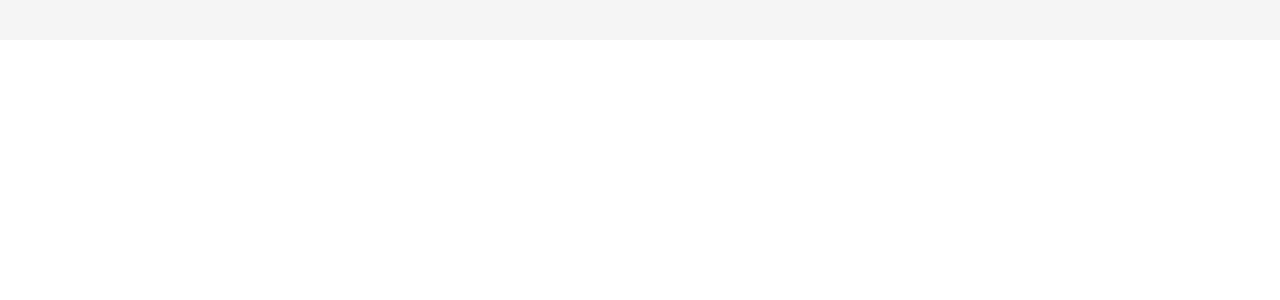
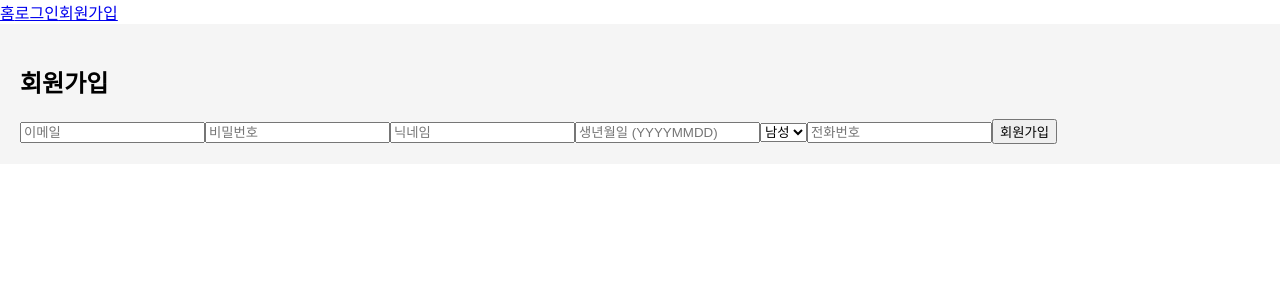
Before and after one commit to RaymondYoon/frontend-lab, a React (Create React App) app: page /signup in a window 1280 px wide. Before the commit this address had no page. Shown: the top 300 px of the page. Built offline with nearby package versions, Linux system fonts and the light colour scheme.

Commit message:
로그인, 회원가입 기능 추가

```diff
--- a/src/App.js
+++ b/src/App.js
@@ -1,16 +1,22 @@
-import React from 'react';
-import { BrowserRouter as Router, Route, Routes } from 'react-router-dom';
-import Home from './components/Home';
-import Post from './components/Post';
-import './App.css';
+import React from "react";
+import { BrowserRouter as Router, Route, Routes } from "react-router-dom";
+import Home from "./pages/Home";
+import Post from "./pages/Post";
+import Signup from "./pages/Signup";
+import Login from "./pages/Login";
+import NavBar from "./components/NavBar";
+import "./styles/App.css";
 
 function App() {
   return (
     <Router>
+      <NavBar />
       <div className="App">
         <Routes>
           <Route path="/" element={<Home />} />
           <Route path="/post/:id" element={<Post />} />
+          <Route path="/signup" element={<Signup />} />
+          <Route path="/login" element={<Login />} />
         </Routes>
       </div>
     </Router>
--- /dev/null
+++ b/src/api/api.js
@@ -0,0 +1,22 @@
+import axios from "axios";
+
+const API_BASE_URL = "http://localhost:8080";
+
+// ✅ 공통 API 인스턴스 생성
+const api = axios.create({
+  baseURL: API_BASE_URL,
+  headers: {
+    "Content-Type": "application/json",
+  },
+});
+
+// ✅ JWT 토큰을 자동으로 포함하는 함수
+api.interceptors.request.use((config) => {
+  const token = localStorage.getItem("token");
+  if (token) {
+    config.headers.Authorization = `Bearer ${token}`;
+  }
+  return config;
+});
+
+export default api;
--- a/src/components/CreatePost.js
+++ b/src/components/CreatePost.js
@@ -1,18 +1,22 @@
-import React, { useState } from 'react';
+import React, { useState } from "react";
 
 const CreatePost = ({ addPost }) => {
-  const [title, setTitle] = useState('');
-  const [content, setContent] = useState('');
+  const [title, setTitle] = useState("");
+  const [content, setContent] = useState("");
 
   const handleSubmit = (e) => {
     e.preventDefault();
+    if (!title || !content) {
+      alert("제목과 내용을 입력해주세요.");
+      return;
+    }
     addPost({ title, content });
-    setTitle('');
-    setContent('');
+    setTitle("");
+    setContent("");
   };
 
   return (
-    <form onSubmit={handleSubmit} style={{ marginBottom: '30px' }}>
+    <form onSubmit={handleSubmit} style={{ marginBottom: "30px" }}>
       <h2>새 게시글 작성</h2>
       <input
         type="text"
@@ -20,16 +24,16 @@ const CreatePost = ({ addPost }) => {
         value={title}
         onChange={(e) => setTitle(e.target.value)}
         required
-        style={{ width: '100%', padding: '10px', marginBottom: '10px' }}
+        style={{ width: "100%", padding: "10px", marginBottom: "10px" }}
       />
       <textarea
         placeholder="내용을 입력하세요"
         value={content}
         onChange={(e) => setContent(e.target.value)}
         required
-        style={{ width: '100%', padding: '10px', height: '100px', marginBottom: '10px' }}
+        style={{ width: "100%", padding: "10px", height: "100px", marginBottom: "10px" }}
       />
-      <button type="submit" style={{ padding: '10px 20px' }}>게시글 등록</button>
+      <button type="submit" style={{ padding: "10px 20px" }}>게시글 등록</button>
     </form>
   );
 };
--- a/src/components/Home.js
+++ /dev/null
@@ -1,55 +0,0 @@
-import React, { useState, useEffect } from 'react';
-import { Link } from 'react-router-dom';
-import axios from 'axios';
-import CreatePost from './CreatePost';
-
-const Home = () => {
-  const [posts, setPosts] = useState([]);
-
-  useEffect(() => {
-    axios.get('http://localhost:8080/posts')
-      .then(response => setPosts(response.data))
-      .catch(error => console.error("Error fetching posts:", error));
-  }, []);
-
-  const addPost = (newPost) => {
-    axios.post('http://localhost:8080/posts', newPost)
-      .then(response => setPosts(prevPosts => [response.data, ...prevPosts]))
-      .catch(error => console.error("Error adding post:", error));
-  };
-
-  const deletePost = (id) => {
-    axios.delete(`http://localhost:8080/posts/${id}`)
-      .then(() => setPosts(prevPosts => prevPosts.filter(post => post.id !== id)))
-      .catch(error => console.error("Error deleting post:", error));
-  };
-
-  return (
-    <div className="App">
-      <nav className="nav-links">
-        <Link to="/login">로그인</Link>
-        <Link to="/signup">회원가입</Link>
-      </nav>
-
-      <h1 className="board-title">게시판</h1>
-
-      <CreatePost addPost={addPost} />
-
-      <div className="posts-container">
-        {posts.length > 0 ? posts.map(post => (
-          <div key={post.id} className="post-item">
-            <h2>
-              <Link to={`/post/${post.id}`}>{post.title}</Link>
-            </h2>
-            <p>{post.content.substring(0, 100)}...</p>
-            <button onClick={() => deletePost(post.id)} style={{ marginTop: '10px' }}>
-              삭제
-            </button>
-          </div>
-        )) : <p>게시글이 없습니다.</p>}
-      </div>
-    </div>
-  );
-};
-
-export default Home;
--- /dev/null
+++ b/src/components/NavBar.js
@@ -0,0 +1,47 @@
+import React, { useEffect, useState } from "react";
+import { Link } from "react-router-dom";
+import api from "../api/api";
+
+const NavBar = () => {
+  const [nickname, setNickname] = useState("");
+
+  useEffect(() => {
+    const fetchUserInfo = async () => {
+      try {
+        const response = await api.get("/auth/userinfo");
+        setNickname(response.data.nickname); // 닉네임 설정
+      } catch (error) {
+        console.error("사용자 정보를 불러오지 못했습니다.", error);
+      }
+    };
+
+    if (localStorage.getItem("token")) {
+      fetchUserInfo();
+    }
+  }, []);
+
+  const handleLogout = () => {
+    localStorage.removeItem("token"); // 토큰 삭제
+    setNickname(""); // 닉네임 초기화
+    window.location.reload(); // 새로고침
+  };
+
+  return (
+    <nav>
+      <Link to="/">홈</Link>
+      {nickname ? (
+        <>
+          <span>안녕하세요, {nickname}님!</span>
+          <button onClick={handleLogout}>로그아웃</button>
+        </>
+      ) : (
+        <>
+          <Link to="/login">로그인</Link>
+          <Link to="/signup">회원가입</Link>
+        </>
+      )}
+    </nav>
+  );
+};
+
+export default NavBar;
--- /dev/null
+++ b/src/pages/Home.js
@@ -0,0 +1,67 @@
+import React, { useEffect, useState } from "react";
+import { Link } from "react-router-dom";
+import api from "../api/api";
+import CreatePost from "../components/CreatePost";
+
+const Home = () => {
+  const [posts, setPosts] = useState([]);
+  const [nickname, setNickname] = useState("");
+
+  useEffect(() => {
+    // 게시글 목록 불러오기
+    api.get("/posts")
+      .then(response => setPosts(response.data))
+      .catch(error => console.error("게시글을 불러오지 못했습니다.", error));
+
+    // 로그인한 사용자 정보 불러오기
+    const fetchUser = async () => {
+      try {
+        const response = await api.get("/auth/userinfo");
+        setNickname(response.data.nickname);
+      } catch (error) {
+        console.error("사용자 정보를 불러오지 못했습니다.", error);
+      }
+    };
+
+    if (localStorage.getItem("token")) {
+      fetchUser();
+    }
+  }, []);
+
+  // ✅ 게시글 추가 함수 정의
+  const addPost = async (newPost) => {
+    try {
+      const response = await api.post("/posts", newPost);
+      setPosts(prevPosts => [response.data, ...prevPosts]); // 새 게시글 추가
+    } catch (error) {
+      console.error("게시글 추가 실패:", error);
+    }
+  };
+
+  return (
+    <div>
+      <h1>게시판</h1>
+      {nickname && <h2>안녕하세요, {nickname}님!</h2>}
+
+      {/* ✅ addPost를 CreatePost에 전달 */}
+      <CreatePost addPost={addPost} />
+
+      <div>
+        {posts.length > 0 ? (
+          posts.map(post => (
+            <div key={post.id}>
+              <h2>
+                <Link to={`/post/${post.id}`}>{post.title}</Link>
+              </h2>
+              <p>{post.content.substring(0, 100)}...</p>
+            </div>
+          ))
+        ) : (
+          <p>게시글이 없습니다.</p>
+        )}
+      </div>
+    </div>
+  );
+};
+
+export default Home;
--- /dev/null
+++ b/src/pages/Login.js
@@ -0,0 +1,37 @@
+import React, { useState } from "react";
+import { useNavigate } from "react-router-dom";
+import api from "../api/api"; // ✅ API 호출 정리
+
+const Login = () => {
+  const [formData, setFormData] = useState({ email: "", password: "" });
+  const navigate = useNavigate();
+
+  const handleChange = (e) => {
+    setFormData({ ...formData, [e.target.name]: e.target.value });
+  };
+
+  const handleSubmit = async (e) => {
+    e.preventDefault();
+    try {
+      const response = await api.post("/auth/login", formData);
+      localStorage.setItem("token", response.data.token); // ✅ JWT 저장
+      alert("로그인 성공!");
+      navigate("/");
+    } catch (error) {
+      alert("로그인 실패: " + (error.response?.data?.message || "오류 발생"));
+    }
+  };
+
+  return (
+    <div>
+      <h2>로그인</h2>
+      <form onSubmit={handleSubmit}>
+        <input type="email" name="email" placeholder="이메일" value={formData.email} onChange={handleChange} required />
+        <input type="password" name="password" placeholder="비밀번호" value={formData.password} onChange={handleChange} required />
+        <button type="submit">로그인</button>
+      </form>
+    </div>
+  );
+};
+
+export default Login;
--- /dev/null
+++ b/src/pages/Signup.js
@@ -0,0 +1,51 @@
+import React, { useState } from "react";
+import axios from "axios";
+import { useNavigate } from "react-router-dom";
+
+const Signup = () => {
+  const [formData, setFormData] = useState({
+    email: "",
+    password: "",
+    nickname: "",
+    birthdate: "",
+    gender: "MALE",
+    phoneNumber: "",
+  });
+
+  const navigate = useNavigate();
+
+  const handleChange = (e) => {
+    setFormData({ ...formData, [e.target.name]: e.target.value });
+  };
+
+  const handleSubmit = async (e) => {
+    e.preventDefault();
+    try {
+      await axios.post("http://localhost:8080/auth/signup", formData);
+      alert("회원가입 성공! 로그인 해주세요.");
+      navigate("/login");
+    } catch (error) {
+      alert("회원가입 실패: " + (error.response?.data?.message || "오류 발생"));
+    }
+  };
+
+  return (
+    <div>
+      <h2>회원가입</h2>
+      <form onSubmit={handleSubmit}>
+        <input type="email" name="email" placeholder="이메일" value={formData.email} onChange={handleChange} required />
+        <input type="password" name="password" placeholder="비밀번호" value={formData.password} onChange={handleChange} required />
+        <input type="text" name="nickname" placeholder="닉네임" value={formData.nickname} onChange={handleChange} required />
+        <input type="text" name="birthdate" placeholder="생년월일 (YYYYMMDD)" value={formData.birthdate} onChange={handleChange} required />
+        <select name="gender" value={formData.gender} onChange={handleChange}>
+          <option value="MALE">남성</option>
+          <option value="FEMALE">여성</option>
+        </select>
+        <input type="text" name="phoneNumber" placeholder="전화번호" value={formData.phoneNumber} onChange={handleChange} required />
+        <button type="submit">회원가입</button>
+      </form>
+    </div>
+  );
+};
+
+export default Signup;
```
Also changed, not shown: src/pages/Post.js (renamed from src/components/Post.js), src/styles/App.css (renamed from src/App.css).
